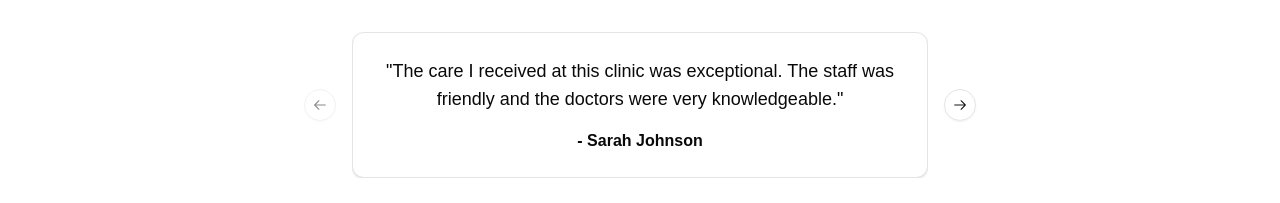
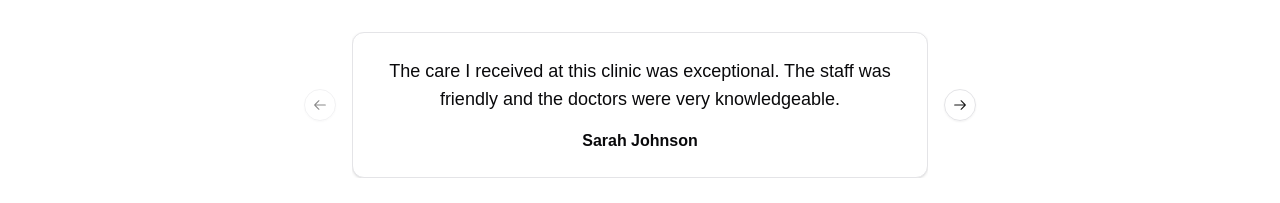
Before and after one commit to Emeka-ignatius/clinic-booking-system, a Next.js app: page / in a window 1280 px wide. Shown: the part 2358-2561 px from the top of the page. Built offline with nearby package versions, Linux system fonts and the light colour scheme.

Commit message:
fix: fixed bug prevent successful build

```diff
--- a/src/app/layout.tsx
+++ b/src/app/layout.tsx
@@ -16,8 +16,8 @@ const geistMono = localFont({
 });
 
 export const metadata: Metadata = {
-  title: "Create Next App",
-  description: "Generated by create next app",
+  title: "Nebs Clinic & Healthcare Service",
+  description: "Your Health, Our Priority",
 };
 
 export default function RootLayout({
--- a/src/components/about-section.tsx
+++ b/src/components/about-section.tsx
@@ -39,8 +39,8 @@ export function AboutSectionComponent() {
         <div className="mb-16 text-center">
           <h2 className="text-3xl font-bold mb-4">About Our Clinic</h2>
           <p className="text-lg mb-6">
-            Welcome to Nebs Clinic & Healthcare Service, where your well-being is our top priority.
-            Established in 2000, we've been serving our community with compassionate and comprehensive care for over two decades.
+            {`Welcome to Nebs Clinic & Healthcare Service, where your well-being is our top priority.
+            Established in 2000, we've been serving our community with compassionate and comprehensive care for over two decades.`}
           </p>
         </div>
         <div className="mb-16">
@@ -95,8 +95,8 @@ export function AboutSectionComponent() {
                 <CarouselItem key={index}>
                   <Card>
                     <CardContent className="p-6 text-center">
-                      <p className="text-lg mb-4">"{testimonial.text}"</p>
-                      <p className="font-semibold">- {testimonial.name}</p>
+                      <p className="text-lg mb-4">{testimonial.text}</p>
+                      <p className="font-semibold"> {testimonial.name}</p>
                     </CardContent>
                   </Card>
                 </CarouselItem>
--- a/src/components/admin-dashboard.tsx
+++ b/src/components/admin-dashboard.tsx
@@ -97,7 +97,7 @@ export function AdminDashboardComponent() {
 
   return (
     <div className="container mx-auto p-4">
-      <h1 className="text-3xl font-bold mb-6">Nebs Admin Dashboard</h1>
+      <h1 className="text-xl font-bold mb-6">Nebs Admin Dashboard</h1>
       <div className="grid grid-cols-1 md:grid-cols-2 gap-6">
         <Card>
           <CardHeader>
```
